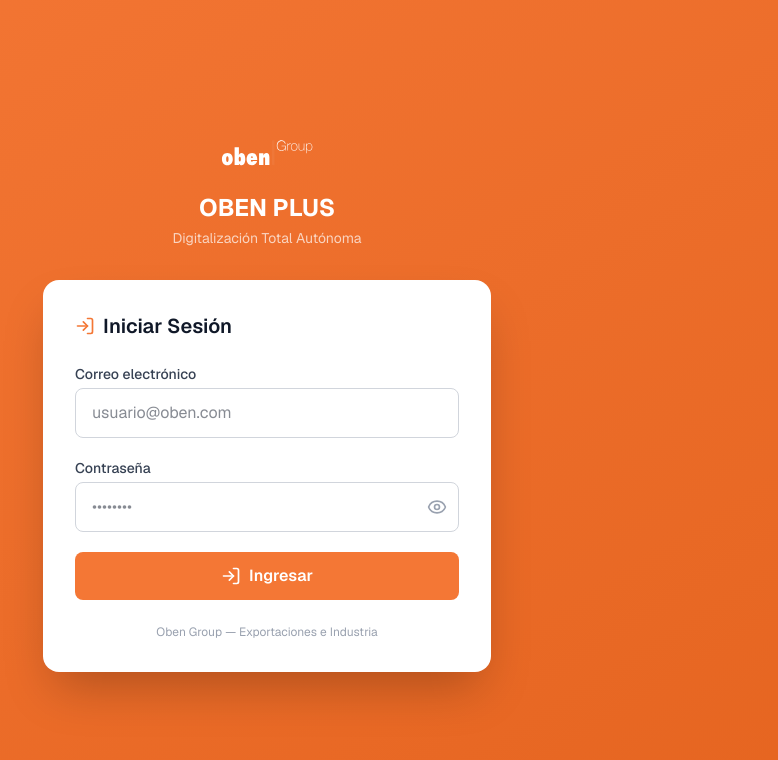
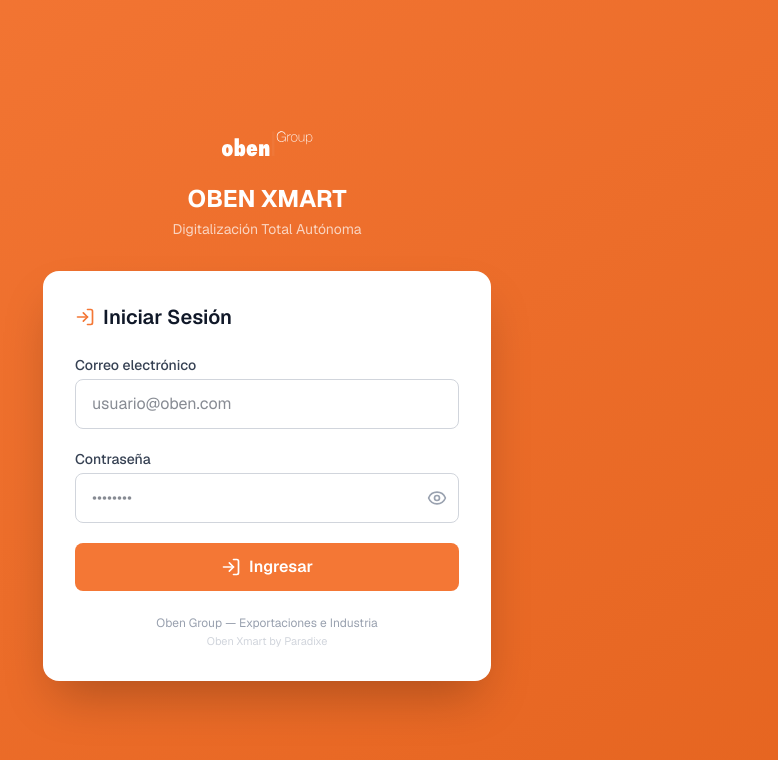
Before and after one commit to hernanjrestrepo/oben-dta, a Next.js app in the folder frontend/: page /login in a window 1280 px wide. Shown: the top 760 px of the page, without its empty margins (373-1151 px from the left). Built offline with nearby package versions, Linux system fonts and the light colour scheme; no server answers.

Commit message:
feat(frontend): renombra la plataforma a Oben Xmart
OBEN PLUS -> OBEN XMART en el titulo de la pagina, login y sidebar;
agrega "Oben Xmart by Paradixe" en el pie del login y del sidebar. El
logo real de Oben (naranja #ef7738) ya estaba integrado, se mantiene.

```diff
--- a/frontend/src/app/layout.tsx
+++ b/frontend/src/app/layout.tsx
@@ -37,7 +37,7 @@
       className={`${geistSans.variable} ${geistMono.variable} h-full antialiased`}
     >
       <head>
-        <title>Oben Plus — Digitalización Total Autónoma</title>
+        <title>Oben Xmart — Digitalización Total Autónoma</title>
         <meta name="description" content="Automatización de pedidos, inventario, cartera y facturación" />
       </head>
       <body className="min-h-full flex flex-col">
--- a/frontend/src/app/login/LoginForm.tsx
+++ b/frontend/src/app/login/LoginForm.tsx
@@ -49,7 +49,7 @@
         <div className="text-center mb-8">
           {/* eslint-disable-next-line @next/next/no-img-element */}
           <img src="/logo-oben.svg" alt="Oben" className="h-12 w-auto mx-auto mb-4" />
-          <h1 className="text-2xl font-bold text-white">OBEN PLUS</h1>
+          <h1 className="text-2xl font-bold text-white">OBEN XMART</h1>
           <p className="text-white/70 text-sm mt-1">Digitalización Total Autónoma</p>
         </div>
 
@@ -121,9 +121,12 @@
             </button>
           </form>
 
-          <div className="mt-6 text-center">
+          <div className="mt-6 text-center space-y-0.5">
             <p className="text-xs text-gray-400">
               Oben Group — Exportaciones e Industria
+            </p>
+            <p className="text-[11px] text-gray-300">
+              Oben Xmart by Paradixe
             </p>
           </div>
         </div>
--- a/frontend/src/components/layout/Sidebar.tsx
+++ b/frontend/src/components/layout/Sidebar.tsx
@@ -66,7 +66,7 @@
               {/* eslint-disable-next-line @next/next/no-img-element */}
               <img src="/logo-oben.svg" alt="Oben" className="h-8 w-auto shrink-0" />
               <div>
-                <h1 className="font-bold text-lg">OBEN PLUS</h1>
+                <h1 className="font-bold text-lg">OBEN XMART</h1>
                 <p className="text-xs text-white/70">Digitalización Autónoma</p>
               </div>
             </div>
@@ -113,6 +113,9 @@
               <LogOut className="w-5 h-5" />
               <span>Cerrar Sesión</span>
             </button>
+            <p className="mt-3 px-2 text-[10px] text-white/40 text-center">
+              Oben Xmart by Paradixe
+            </p>
           </div>
         </div>
       </aside>
```
